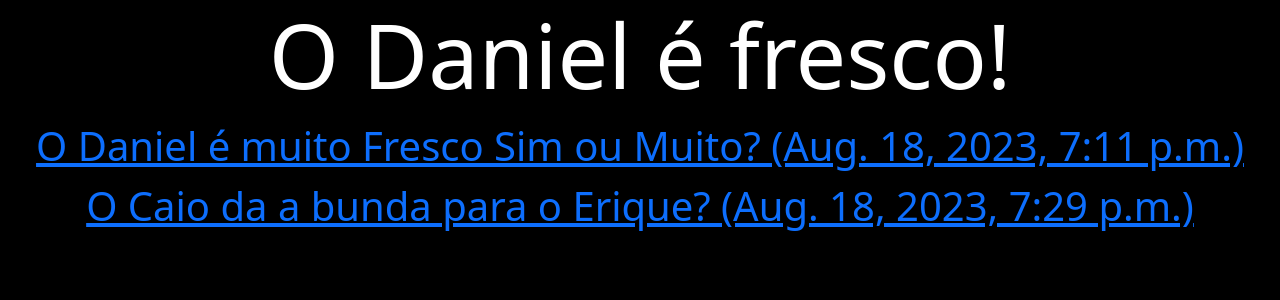
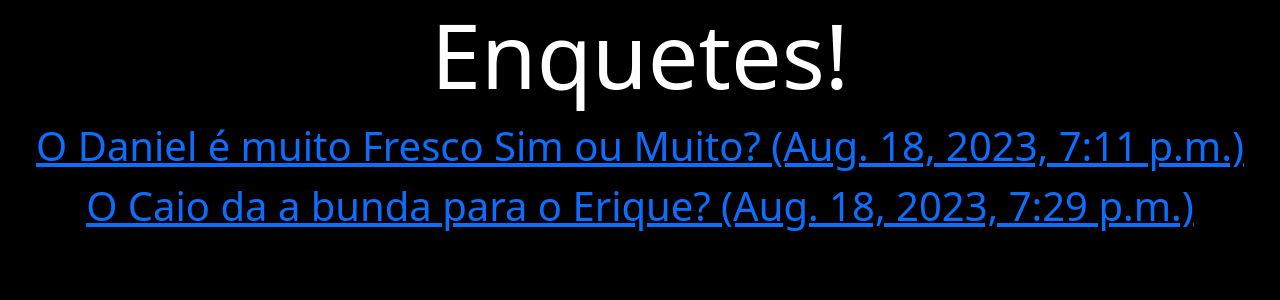
Before and after one commit to CledistonSouza/mysite, a Django app: page / in a window 1280 px wide. Shown: the top 300 px of the page. Run offline with Django 4.2, Linux system fonts and the light colour scheme; data comes from the database, SQL or seed files in the repository.

Commit message:
Alterando título da página

```diff
--- a/polls/templates/index.html
+++ b/polls/templates/index.html
@@ -3,7 +3,7 @@
   <head>
     <meta charset="utf-8">
     <meta name="viewport" content="width=device-width, initial-scale=1">
-    <title>Bootstrap demo</title>
+    <title>Enquetes</title>
     <link href="https://cdn.jsdelivr.net/npm/bootstrap@5.3.1/dist/css/bootstrap.min.css" rel="stylesheet" integrity="sha384-4bw+/aepP/YC94hEpVNVgiZdgIC5+VKNBQNGCHeKRQN+PtmoHDEXuppvnDJzQIu9" crossorigin="anonymous">
     <style>
       body{
@@ -19,7 +19,7 @@
 
   </head>
   <body>
-    <h1>O Daniel é fresco!</h1>
+    <h1>Enquetes!</h1>
     {% for question in questions %}
     <a href='{% url 'question' question.id %}'>{{ question.question_text }} ({{ question.pub_date }})</a><br>
     {% endfor %}
```
